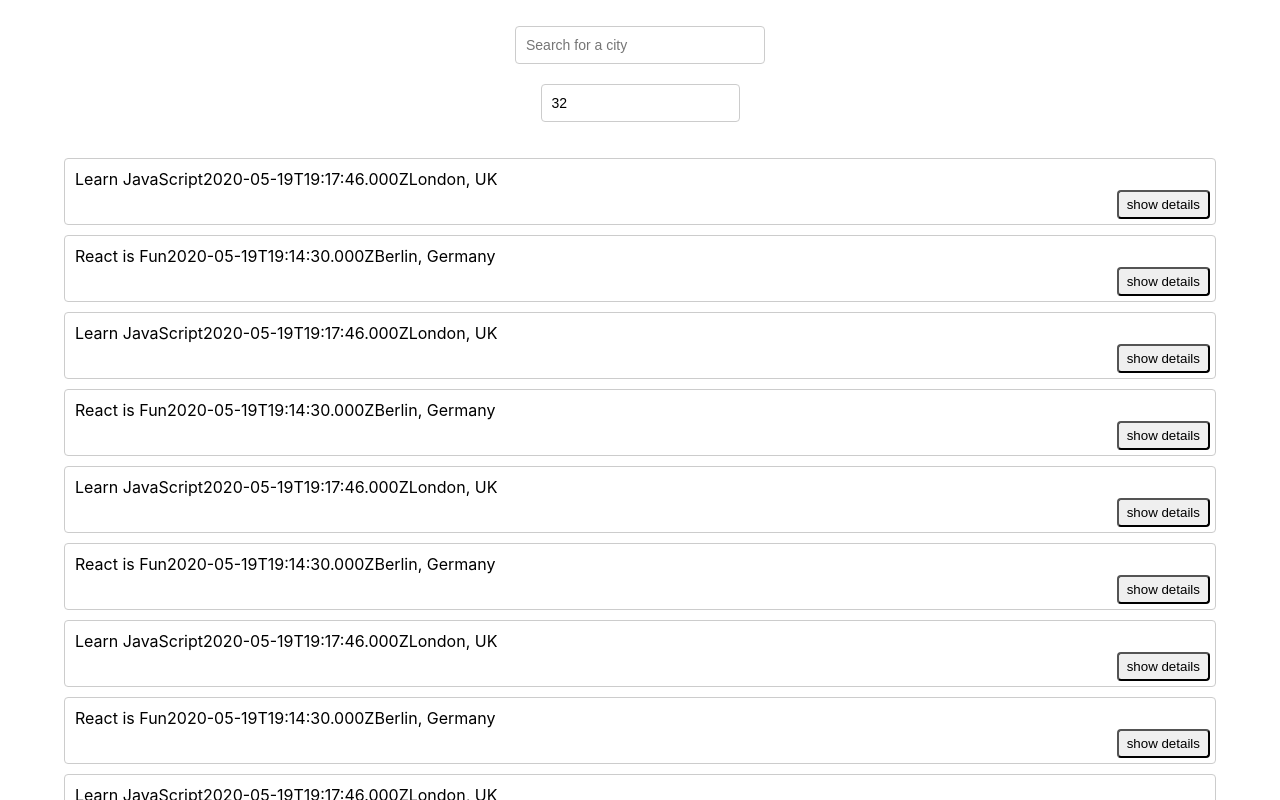
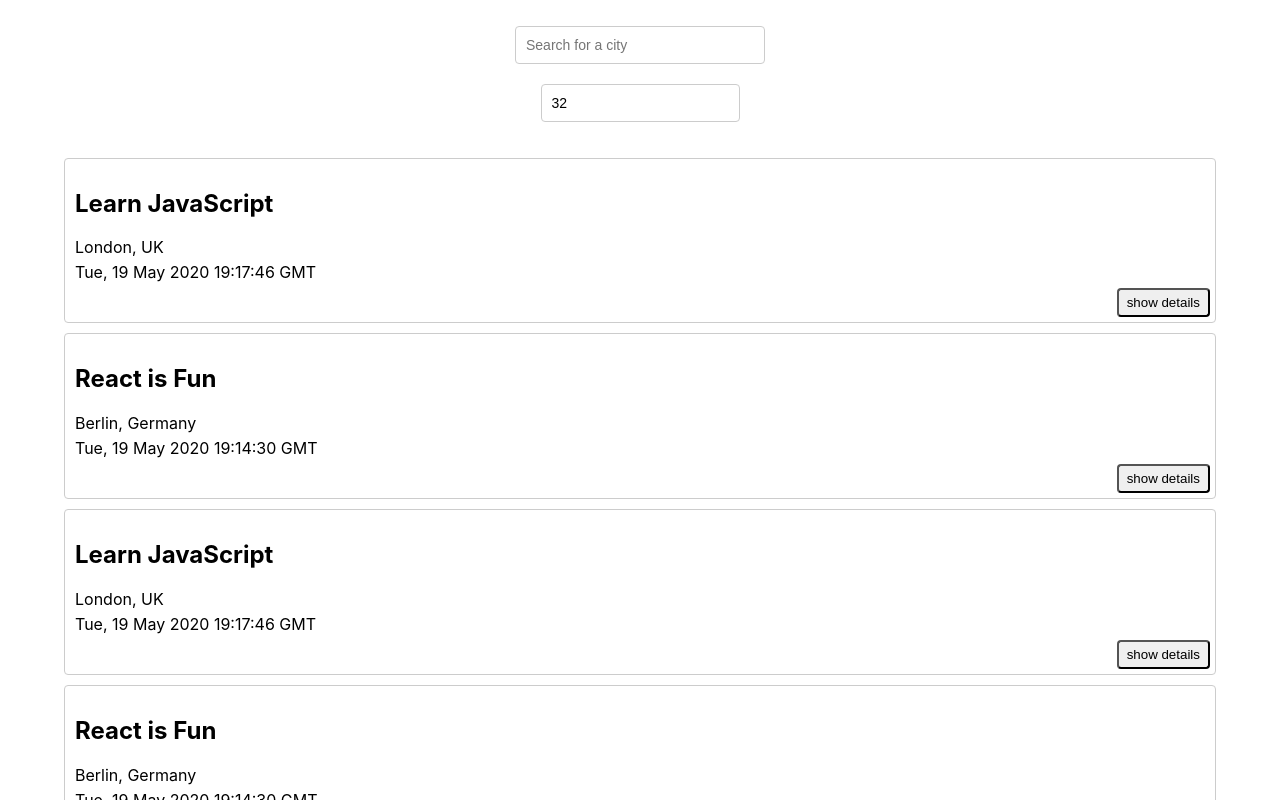
Before and after one commit to azzidahaka/meet, a React (Create React App) app: page / in a window 1280 px wide. Shown: the top 800 px of the page. Built offline with nearby package versions, Linux system fonts and the light colour scheme.

Commit message:
updated styling

```diff
--- a/src/components/Event.js
+++ b/src/components/Event.js
@@ -5,9 +5,9 @@ const Event = ({ data }) => {
   // console.log('data', data);
   return (
     <li className='event'>
-      <span>{data.summary}</span>
-      <span>{data.created}</span>
-      <span>{data.location}</span>
+        <h2>{data && data.summary}</h2>
+      <p>{data && data.location}</p>
+      <p>{data && (new Date(data.created)).toUTCString()}</p>
       {visible && <div>{data.description}</div>}
       <button
         className='details-btn'
```
